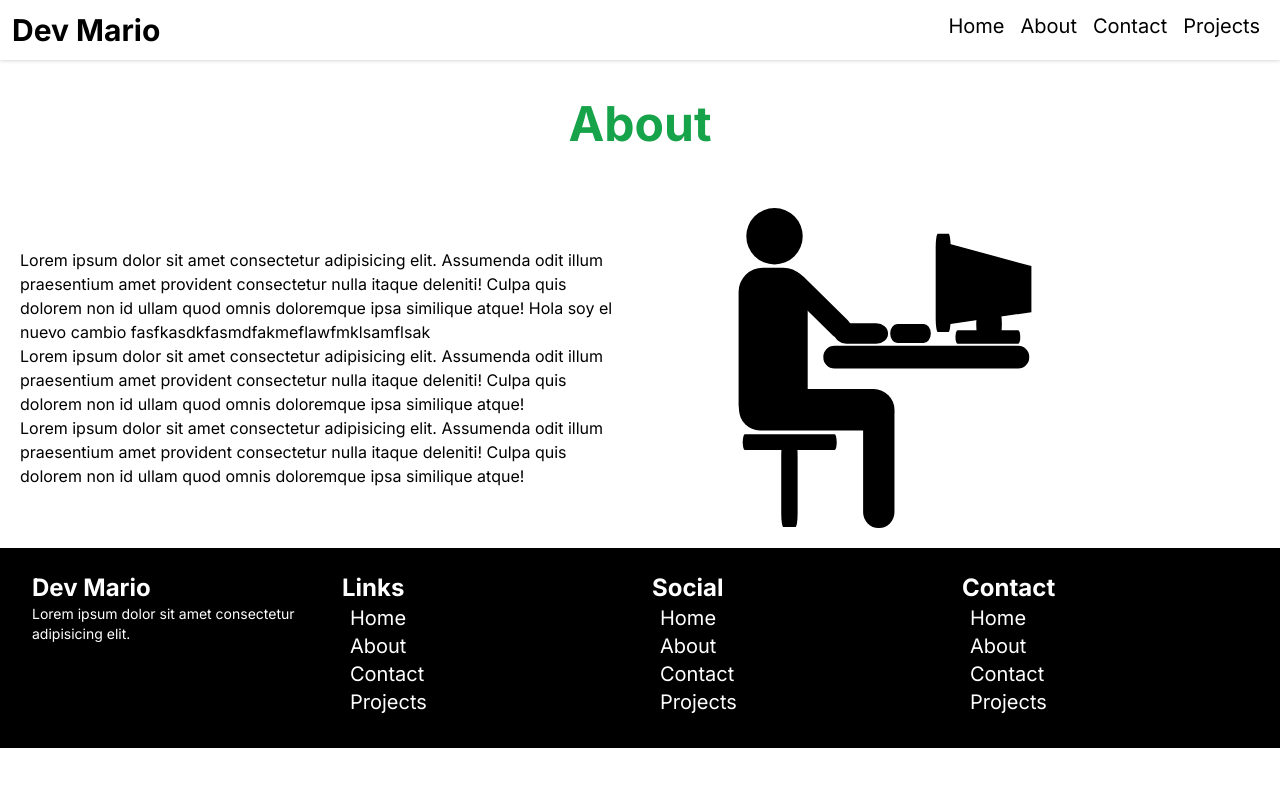
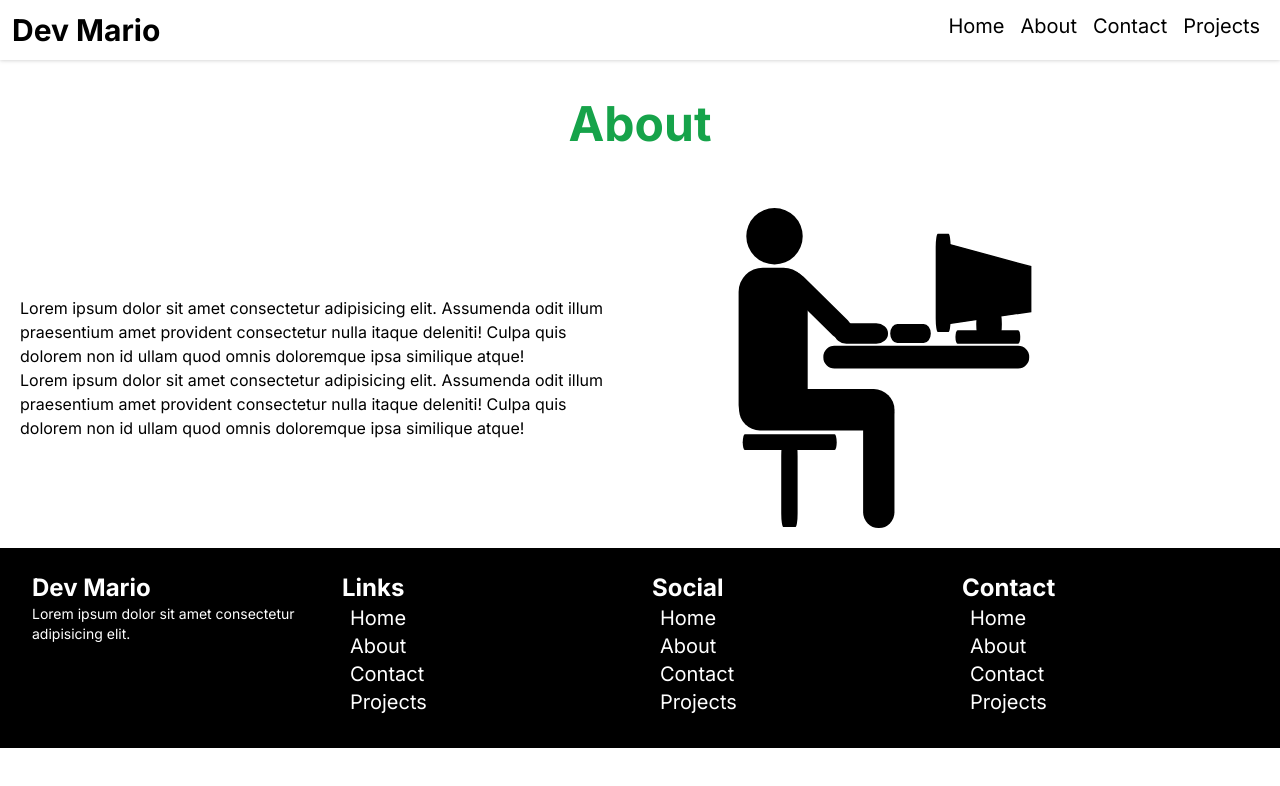
Before and after one commit to joskr2/demo-portafolio-nextjs, a Next.js app: page /about in a window 1280 px wide. Shown: the top 786 px of the page. Built offline with nearby package versions, Linux system fonts and the light colour scheme.

Commit message:
borrando cambios

```diff
--- a/src/app/about/page.tsx
+++ b/src/app/about/page.tsx
@@ -7,9 +7,7 @@ const About = () => {
     <section className='flex flex-col md:flex-row md:justify-around md:items-center'>
       <div className='flex flex-col flex-1 p-5'>
         <p className=''>
-          Lorem ipsum dolor sit amet consectetur adipisicing elit. Assumenda odit illum praesentium amet provident consectetur nulla itaque deleniti! Culpa quis dolorem non id ullam quod omnis doloremque ipsa similique atque!
 
-          Hola soy el nuevo cambio fasfkasdkfasmdfakmeflawfmklsamflsak
         </p>
         <p className=''>
           Lorem ipsum dolor sit amet consectetur adipisicing elit. Assumenda odit illum praesentium amet provident consectetur nulla itaque deleniti! Culpa quis dolorem non id ullam quod omnis doloremque ipsa similique atque!
```
